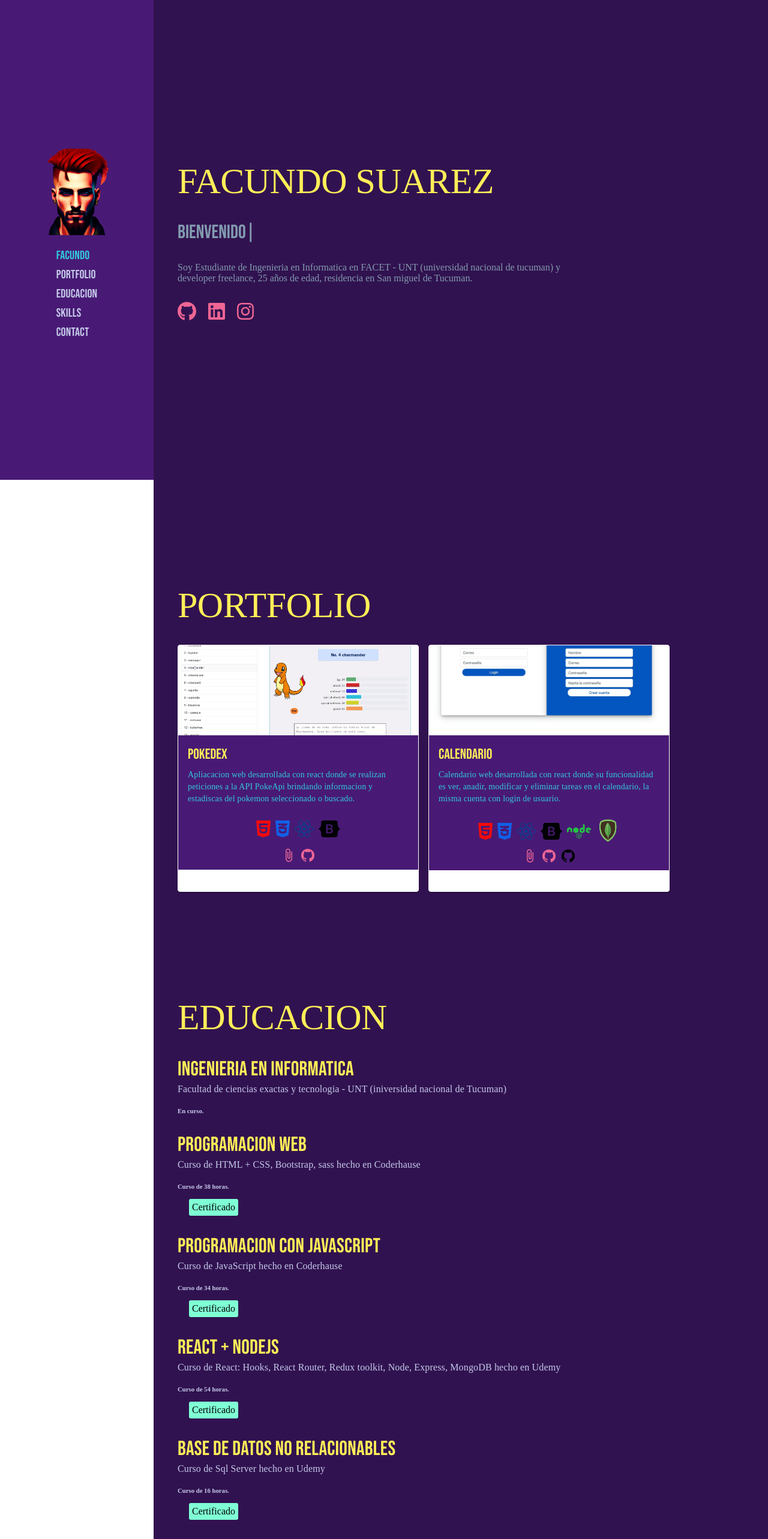
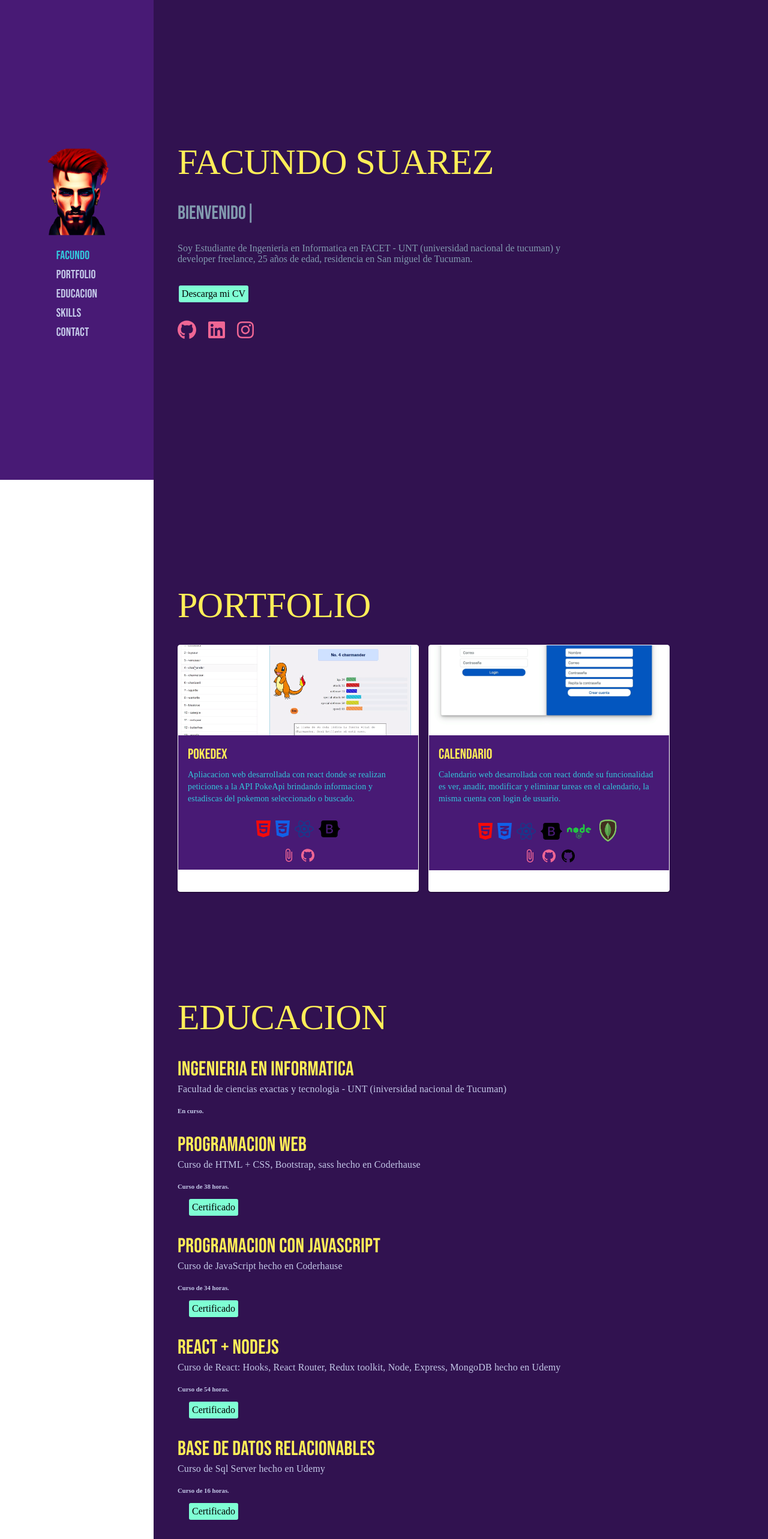
Before and after one commit to willz4321/Porfolio, a React (Vite) app: page / in a window 1280 px wide. Shown: the top 2566 px of the page at 60% size. Built offline with nearby package versions, Linux system fonts and the light colour scheme; a web font is replaced by a local one.

Commit message:
Pre presentacion

```diff
--- a/src/components/Educacion.jsx
+++ b/src/components/Educacion.jsx
@@ -64,7 +64,7 @@ export const Educacion = () => {
 
                <Grid >
                 <Grid>
-                <Typography variant='h4' style={{fontFamily: "Bebas Neue, cursive", color: "#ffee58"}}>Base de datos no relacionables</Typography>
+                <Typography variant='h4' style={{fontFamily: "Bebas Neue, cursive", color: "#ffee58"}}>Base de datos relacionables</Typography>
                 </Grid>
 
                  <Grid>
--- a/src/components/Facundo.jsx
+++ b/src/components/Facundo.jsx
@@ -42,6 +42,11 @@ export const Facundo = () => {
               </div>
 
             <div style={{maxWidth: "700px"}}><Typography variant='h7' style={{fontFamily: "Bruno Ace", color: "#829baf"}}>Soy Estudiante de Ingenieria en Informatica en FACET - UNT (universidad nacional de tucuman) y developer freelance, 25 años de edad, residencia en San miguel de Tucuman.</Typography></div>
+
+            <Grid  style={{ width: "120px",display: "flex", justifyContent: "center", paddingTop: "5px"}}>
+                   <a href='../src/assets/cv-Programador.pdf' target='_blank' className='Link-pers'>Descarga mi CV</a>
+            </Grid>
+
             <Grid   container
                     sx={{ gap: '20px' }}
                     direction="row"
```
Also changed, not shown: 1 other file (tests, documents, lock files or other folders).
